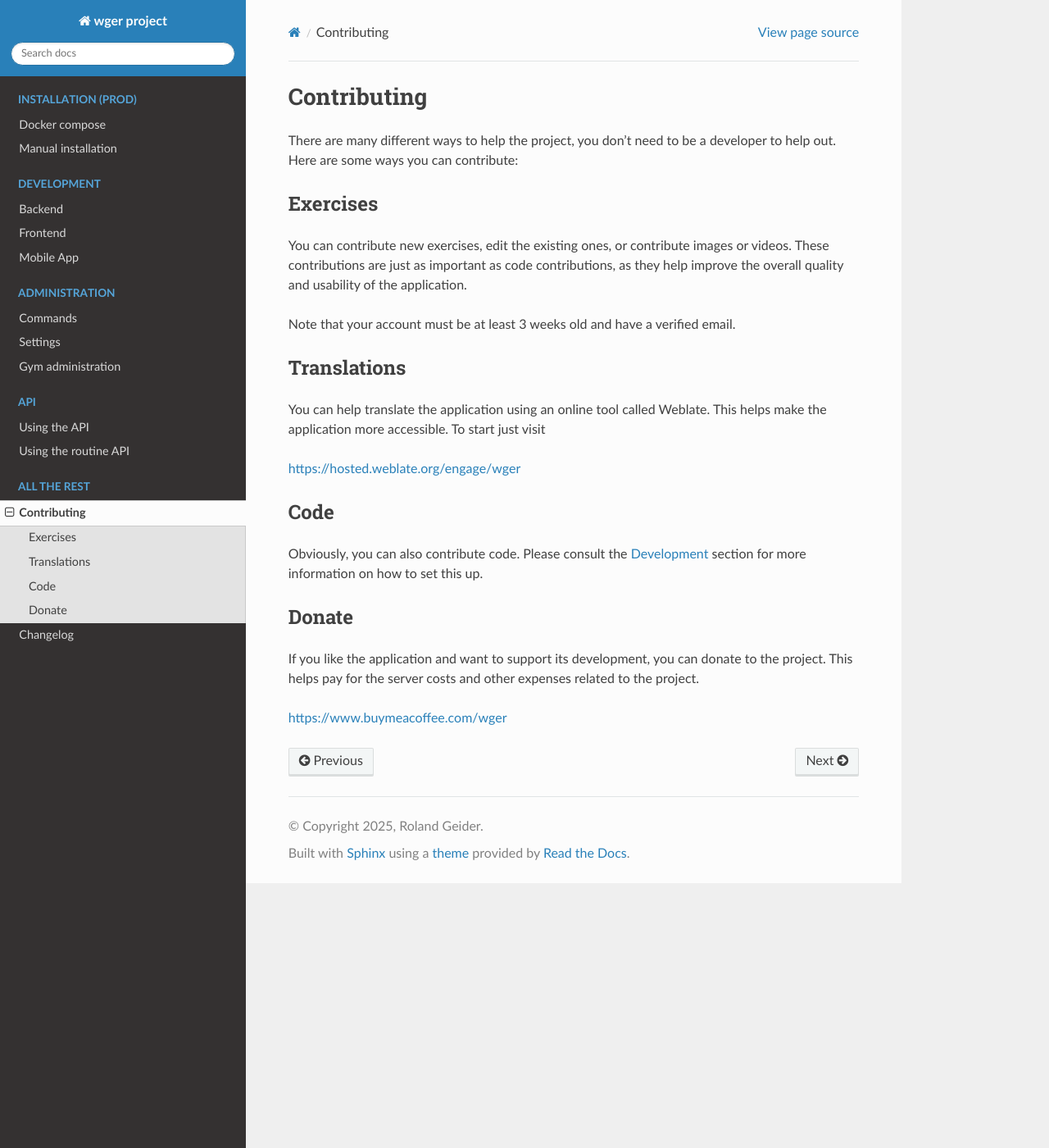
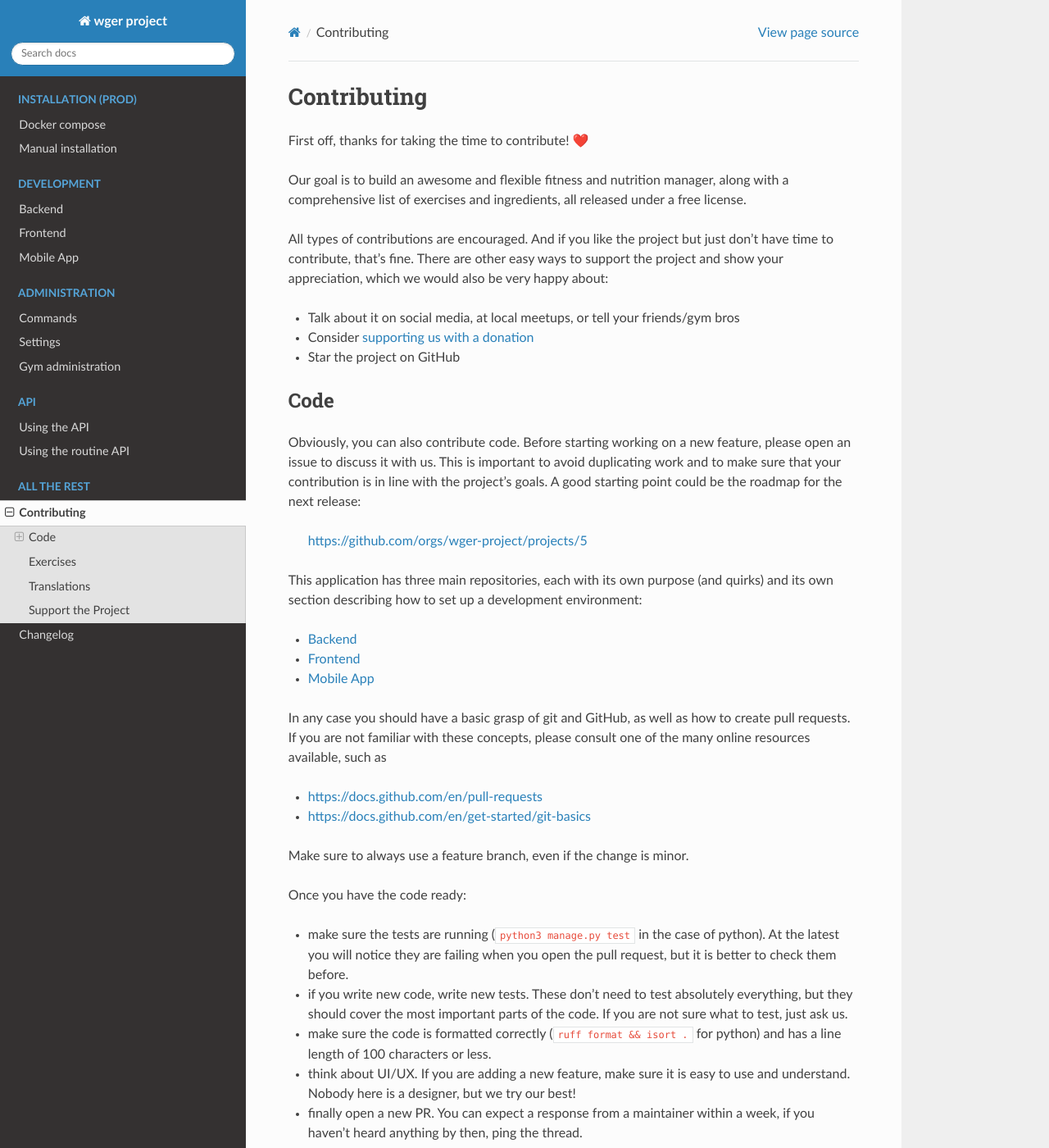
Before and after one commit to wger-project/docs, a Sphinx documentation site: the page built from docs/contributing.rst, in a window 1280 px wide and 1400 px high. Shown: the whole window at 82% size. Built offline with Sphinx 7.4.7 and the Read the Docs theme 3.1.0, drawn with Linux system fonts in a browser that asks for light colours; some of the changed text lies outside the part shown.

Commit message:
Rework the contribution guidelines
These are a bit more general now and can be referenced from contributing.md
in each repository

```diff
--- a/docs/contributing.rst
+++ b/docs/contributing.rst
@@ -1,38 +1,99 @@
 Contributing
 ============
 
-There are many different ways to help the project, you don't need to be a
-developer to help out. Here are some ways you can contribute:
+First off, thanks for taking the time to contribute! ❤️
 
+Our goal is to build an awesome and flexible fitness and nutrition manager,
+along with a comprehensive list of exercises and ingredients, all released
+under a free license.
+
+All types of contributions are encouraged. And if you like the project but
+just don't have time to contribute, that's fine. There are other easy ways
+to support the project and show your appreciation, which we would also be
+very happy about:
+
+- Talk about it on social media, at local meetups, or tell your friends/gym bros
+- Consider :ref:`supporting us with a donation <donation>`
+- Star the project on GitHub
+
+
+Code
+----
+
+Obviously, you can also contribute code. Before starting working on a new feature,
+please open an issue to discuss it with us. This is important to avoid duplicating
+work and to make sure that your contribution is in line with the project's goals.
+A good starting point could be the roadmap for the next release:
+
+    https://github.com/orgs/wger-project/projects/5
+
+This application has three main repositories, each with its own purpose (and
+quirks) and its own section describing how to set up a development environment:
+
+.. toctree::
+   :maxdepth: 1
+
+   development/backend
+   development/frontend
+   development/mobile_app
+
+In any case you should have a basic grasp of git and GitHub, as well as how to
+create pull requests. If you are not familiar with these concepts, please consult
+one of the many online resources available, such as
+
+* https://docs.github.com/en/pull-requests
+* https://docs.github.com/en/get-started/git-basics
+
+Make sure to always use a feature branch, even if the change is minor.
+
+Once you have the code ready:
+
+* make sure the tests are running (``python3 manage.py test`` in the case of
+  python). At the latest you will notice they are failing when you open the pull
+  request, but it is better to check them before.
+* if you write new code, write new tests. These don't need to test absolutely
+  everything, but they should cover the most important parts of the code. If you
+  are not sure what to test, just ask us.
+* make sure the code is formatted correctly (``ruff format && isort .`` for python)
+  and has a line length of 100 characters or less.
+* think about UI/UX. If you are adding a new feature, make sure it is easy to use and
+  understand. Nobody here is a designer, but we try our best!
+* finally open a new PR. You can expect a response from a maintainer within a week, if
+  you haven’t heard anything by then, ping the thread.
+
+Also, these are mostly guidelines, not rules. As everywhere in life, use your
+best judgment, and feel free to propose changes to this document in a pull request.
+
+Is this the first time you contribute to an open source project? No problem!
+Feel free to ping us if you need help setting everything up, it can be very
+overwhelming at first. We are happy to help you get started.
 
 Exercises
 ---------
 
-You can contribute new exercises, edit the existing ones, or contribute images
-or videos. These contributions are just as important as code contributions, as
-they help improve the overall quality and usability of the application.
+You can contribute new exercises, images or videos, and edit or translate the
+existing ones. These contributions are just as important as code contributions,
+as they help improve the overall quality and usability of the application. Please
+use the search before to make sure your exercise doesn't already exist.
 
 Note that your account must be at least 3 weeks old and have a verified email.
 
 
 Translations
 ------------
-You can help translate the application using an online tool called Weblate.
-This helps make the application more accessible. To start just visit
+You can help translate the application online using Weblate and help make
+the application more accessible. To start just visit
 
-https://hosted.weblate.org/engage/wger
+    https://hosted.weblate.org/engage/wger
 
-Code
-----
-Obviously, you can also contribute code. Please consult the :ref:`development`
-section for more information on how to set this up.
+.. _donation:
+Support the Project
+-------------------
+This project is free and open-source, but running it isn’t! Your support helps
+keep the server running, funds new development, and improves the overall experience
+for everyone. If you enjoy using this app, please consider making a small
+contribution. Every bit helps!
 
+  https://www.buymeacoffee.com/wger
 
-Donate
----------
-
-If you like the application and want to support its development, you can donate
-to the project. This helps pay for the server costs and other expenses related
-to the project.
-
-https://www.buymeacoffee.com/wger
+Thank you for supporting open-source fitness & nutrition tools! 🙌
--- a/docs/development/backend.rst
+++ b/docs/development/backend.rst
@@ -3,10 +3,14 @@
 Backend
 ===========
 
+The backend is a Django application, the repository can be found at:
+
+https://github.com/wger-project/wger
+
 Development with docker
 ------------------------
 
-:ref:`development_docker` provides a quick way to get a development environment
+:ref:`development_docker` provides a quick way to setup a development environment
 
 Local installation
 -------------------
--- a/docs/development/frontend.rst
+++ b/docs/development/frontend.rst
@@ -4,9 +4,9 @@ Frontend
 ========
 
 Note that "frontend" is not completely correct, more like "part of the frontend".
-The application uses django to render the main page, react is only used for
-some parts of the application that need to be more interactive.
-These parts have their own repository which can be found at
+The application uses django to render the main page, react is only used for some
+parts of the application that need to be more interactive. These parts have their
+own repository which can be found at
 
 https://github.com/wger-project/react
 
```
